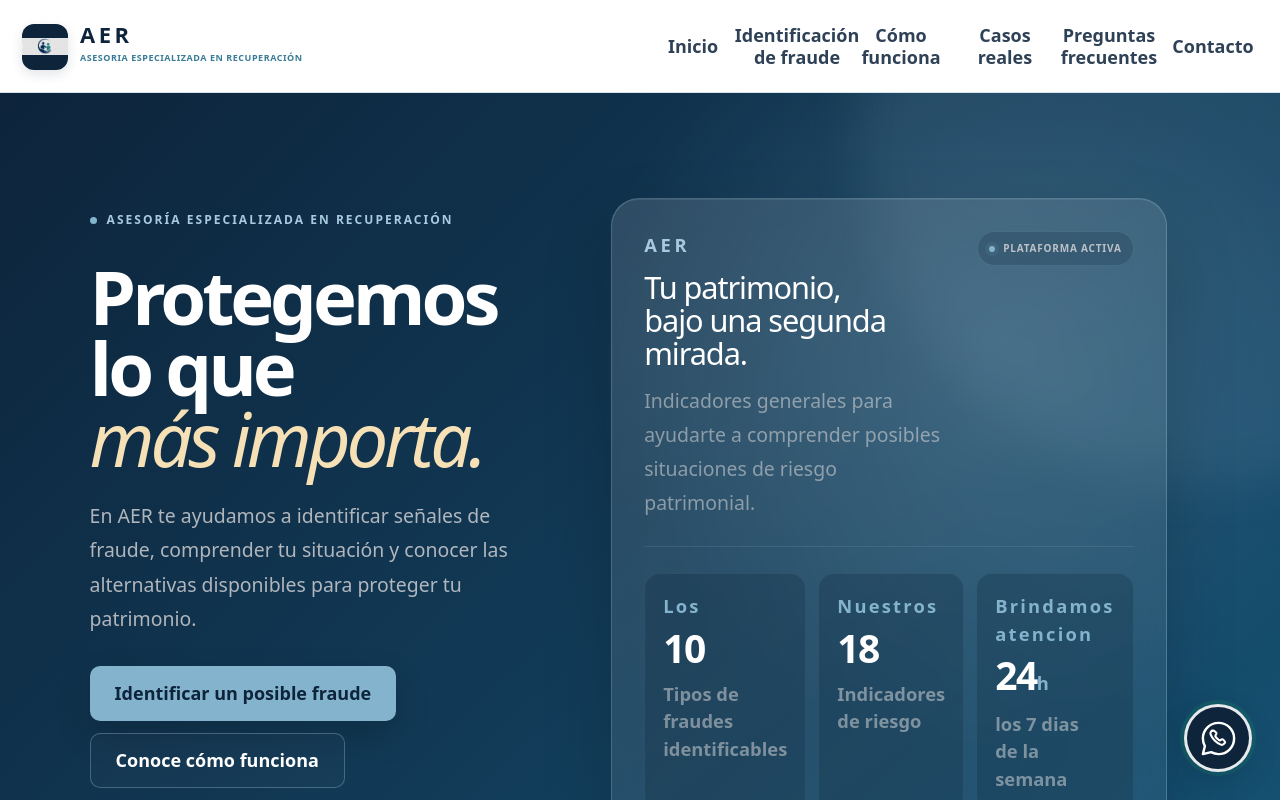
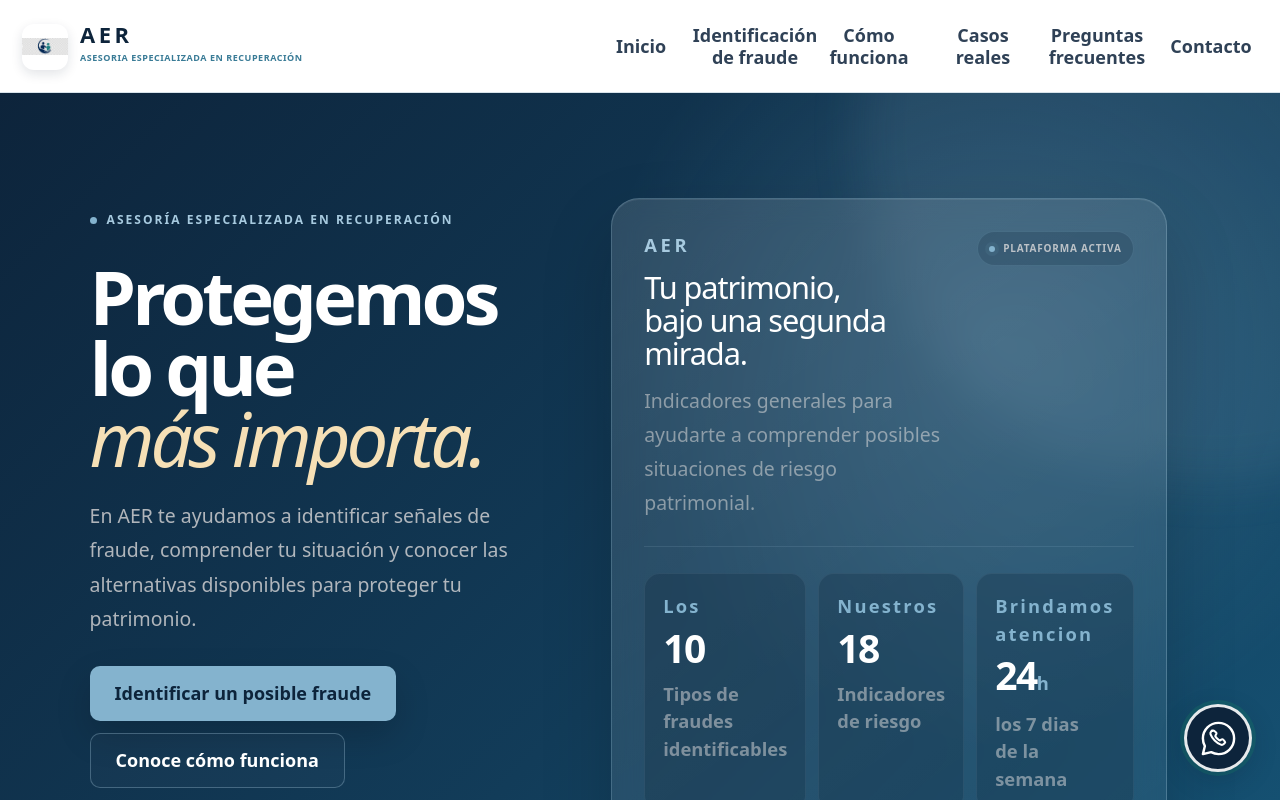
Before and after one commit to guiontrauma-maker/pagina3-escuela, a Next.js app: page / in a window 1280 px wide. Shown: the top 800 px of the page. Built offline with nearby package versions, Linux system fonts and the light colour scheme.

Commit message:
Logo separacion

```diff
--- a/components/layout/Navbar.css
+++ b/components/layout/Navbar.css
@@ -67,22 +67,22 @@
   align-items: center;
   justify-content: center;
 
+  overflow: hidden;
+
   border-radius: 12px;
 
-  background: #0d243b;
-
-  color: #ffffff;
+  background: transparent;
 
   box-shadow: 0 4px 12px rgba(13, 36, 59, 0.12);
 }
 
-.valtara-brand__logo span {
-  font-size: 20px;
-  line-height: 1;
+.valtara-brand__logo img {
+  width: 100%;
+  height: 100%;
 
-  font-weight: 800;
+  display: block;
 
-  letter-spacing: 0.02em;
+  object-fit: contain;
 }
 
 /* =========================================================
@@ -230,12 +230,12 @@
   }
 
   .valtara-navbar__navigation {
-    margin-left: 45px;
-    gap: 14px;
+    margin-left: 55px;
+    gap: 20px;
   }
 
   .valtara-navbar__link {
-    width: 90px;
+    width: 94px;
     font-size: 12px;
   }
 }
@@ -251,12 +251,12 @@
   }
 
   .valtara-navbar__navigation {
-    margin-left: 25px;
-    gap: 8px;
+    margin-left: 35px;
+    gap: 14px;
   }
 
   .valtara-navbar__link {
-    width: 78px;
+    width: 82px;
     font-size: 11px;
   }
 
@@ -268,6 +268,11 @@
   .valtara-brand__name {
     font-size: 19px;
   }
+
+  .valtara-brand__logo {
+    width: 42px;
+    height: 42px;
+  }
 }
 
 /* =========================================================
@@ -275,7 +280,6 @@
 ========================================================= */
 
 @media (max-width: 760px) {
-
   .valtara-navbar__container {
     min-height: 76px;
 
@@ -307,10 +311,8 @@
     margin-top: 0;
 
     border-radius: 10px;
-  }
 
-  .valtara-brand__logo span {
-    font-size: 18px;
+    box-shadow: 0 3px 10px rgba(13, 36, 59, 0.1);
   }
 
   .valtara-brand__name {
@@ -503,7 +505,6 @@
 ========================================================= */
 
 @media (max-width: 420px) {
-
   .valtara-navbar__container {
     padding-left: 12px;
     padding-right: 12px;
@@ -516,10 +517,8 @@
   .valtara-brand__logo {
     width: 36px;
     height: 36px;
-  }
 
-  .valtara-brand__logo span {
-    font-size: 16px;
+    border-radius: 9px;
   }
 
   .valtara-brand__name {
```
